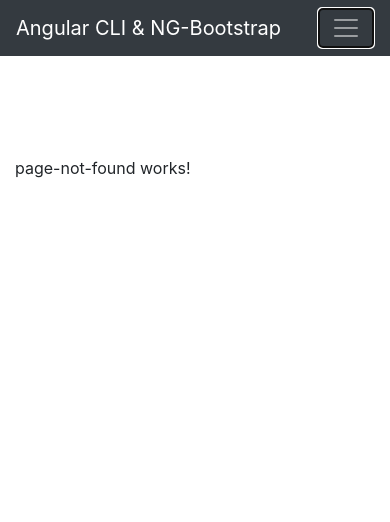
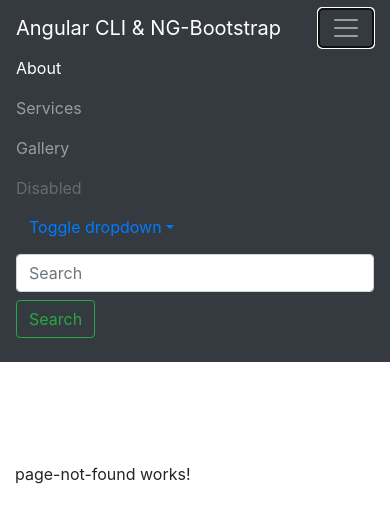
Before and after one commit to aadenco/aadenco-angular, an Angular app: page / in a window 390 px wide. Both pictures are taken after a click on the button "Toggle navigation". Shown: the top 522 px of the page. Built offline with nearby package versions, Linux system fonts and the light colour scheme.

Commit message:
click event for a responsive navbar menu

```diff
--- a/src/app/components/topnav/topnav.component.html
+++ b/src/app/components/topnav/topnav.component.html
@@ -1,11 +1,11 @@
 <nav class="navbar navbar-expand-lg navbar-dark bg-dark">
   <a class="navbar-brand" routerLink="home">Angular CLI &amp; NG-Bootstrap</a>
   <button class="navbar-toggler" type="button" data-toggle="collapse" data-target="#navbarSupportedContent" aria-controls="navbarSupportedContent"
-    aria-expanded="false" aria-label="Toggle navigation">
+    aria-expanded="false" aria-label="Toggle navigation" (click)="isNavbarCollapsed = !isNavbarCollapsed">
     <span class="navbar-toggler-icon"></span>
   </button>
 
-  <div class="collapse navbar-collapse" id="navbarSupportedContent">
+  <div [ngbCollapse]="!isNavbarCollapsed" class="collapse navbar-collapse" id="navbarSupportedContent">
     <ul class="navbar-nav mr-auto">
       <li class="nav-item active">
         <a class="nav-link" routerLink="about">About
```
